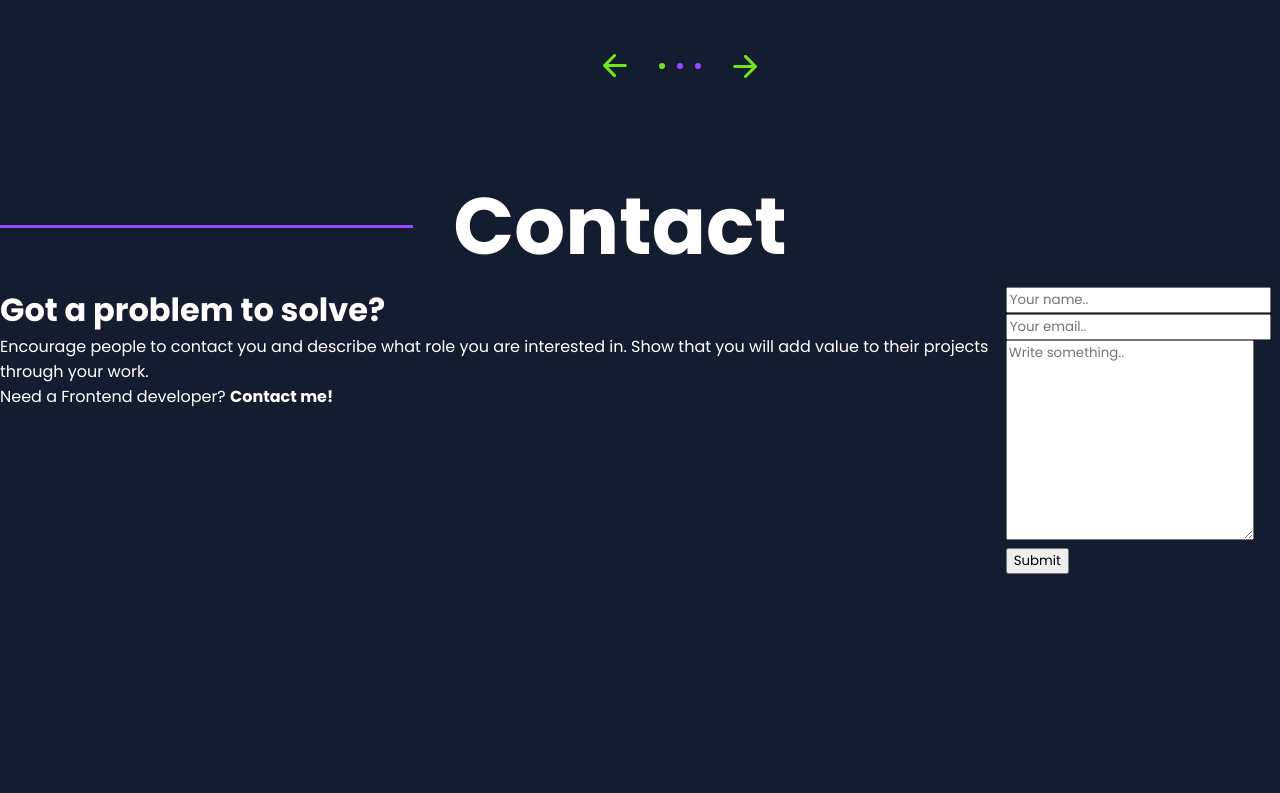
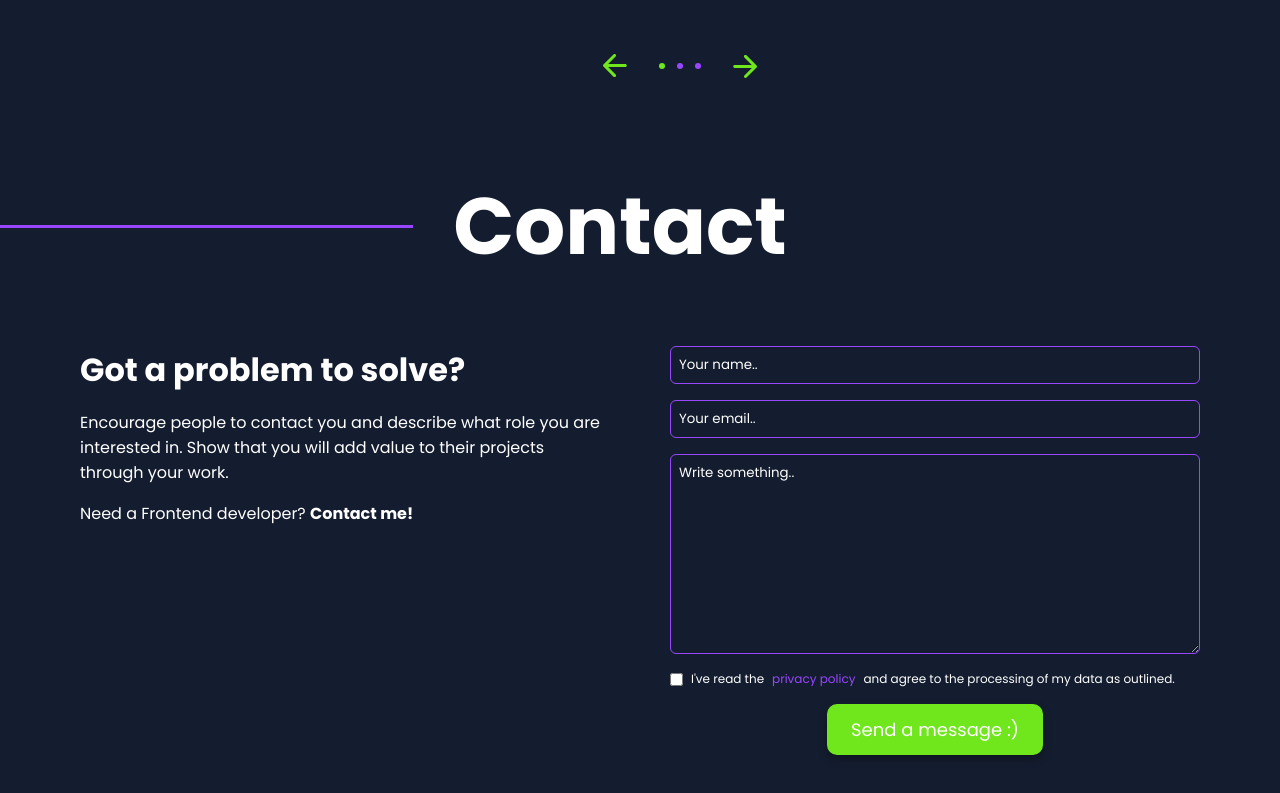
Before and after one commit to HenningOtte/Portfolio, an Angular app: page / in a window 1280 px wide. Shown: the part 4021-4814 px from the top of the page. Before the commit the page ends 4595 px from the top, so only its background shows below. Built offline with nearby package versions, Linux system fonts and the light colour scheme.

Commit message:
Add styling to contact component

```diff
--- a/src/app/main-content/contact/contact.html
+++ b/src/app/main-content/contact/contact.html
@@ -18,17 +18,26 @@
             <form action="action_page.php">
                 <div>
                     <!-- <label for="name">First Name</label> -->
-                    <input type="text" id="name" name="firstname" placeholder="Your name..">
+                    <input class="input-container" type="text" id="name" name="firstname" placeholder="Your name..">
                     <span></span>
                 </div>
                 <div>
                     <!-- <label for="email">Last Name</label> -->
-                    <input type="email" id="email" name="lastname" placeholder="Your email..">
+                    <input class="input-container" type="email" id="email" name="lastname" placeholder="Your email..">
                     <span></span>
                 </div>
                 <!-- <label for="subject">Subject</label> -->
-                <textarea id="subject" name="subject" placeholder="Write something.." style="height:200px"></textarea>
-                <input type="submit" value="Submit">
+                <textarea class="input-container" id="subject" name="subject" placeholder="Write something.."
+                    style="height:200px"></textarea>
+                <label class="privacy-container">
+                    <input type="checkbox">I've read the <a href="">privacy policy</a> and agree to the processing of my
+                    data as outlined.
+                </label>
+                <div class="submit-container">
+                    <button class="btn-primary transform-top-center" type="submit">
+                        <span>Send a message :)</span>
+                    </button>
+                </div>
             </form>
         </div>
     </div>
--- a/src/app/main-content/contact/contact.scss
+++ b/src/app/main-content/contact/contact.scss
@@ -1,4 +1,5 @@
 @use '../../styles/variables' as *;
+@use '../../styles/buttons' as *;
 
 .contact {
   width: 100%;
@@ -14,7 +15,7 @@
 
 .headline {
   flex: 2;
-//   margin-left: 40px;
+  //   margin-left: 40px;
 }
 
 .divider {
@@ -25,5 +26,79 @@
 }
 
 .contact-form-container {
-    display: flex;
+  display: flex;
 }
+
+.contact-form-container {
+  width: 100%;
+  padding: 60px 80px;
+  display: flex;
+  gap: 60px;
+}
+
+.contact-text {
+  width: 50%;
+  display: flex;
+  flex-direction: column;
+  gap: 16px;
+}
+
+.container {
+  width: 50%;
+}
+
+form {
+  display: flex;
+  flex-direction: column;
+  gap: 16px;
+}
+
+.input-container {
+  width: 100%;
+  background-color: transparent;
+  border: 1px solid $bright-purple;
+  border-radius: 6px;
+  padding: 8px;
+  color: white;
+  cursor: pointer;
+  outline: none;
+  &:hover {
+    border: 1px solid $neon-green;
+  }
+  &::placeholder {
+    color: white;
+  }
+}
+
+.input-error {
+  border: 2px solid red;
+}
+
+.input-true {
+  border: 2px solid $neon-green;
+}
+
+.submit-container {
+  width: 100%;
+  display: flex;
+  justify-content: center;
+}
+
+.privacy-container {
+  font-size: 12px;
+  display: flex;
+  align-items: center;
+  gap: 8px;
+  > a {
+    cursor: pointer;
+    color: $bright-purple;
+    text-decoration: none;
+    &:hover {
+      text-decoration: underline;
+    }
+  }
+  > input {
+    cursor: pointer;
+    background-color: transparent;
+  }
+}
```
